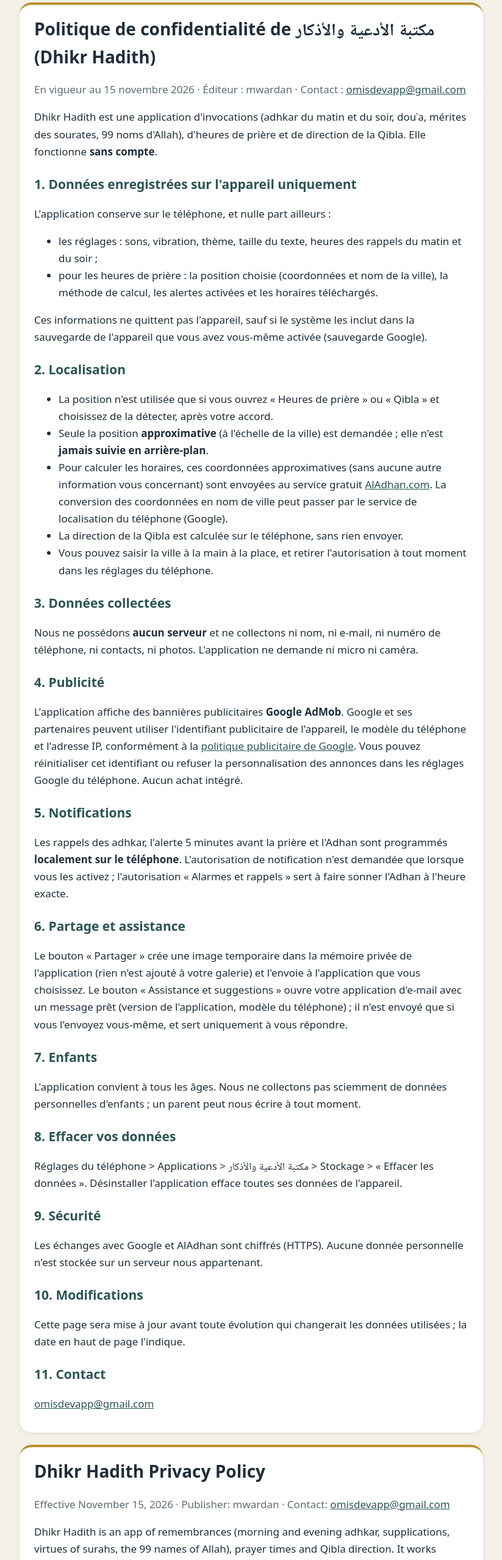
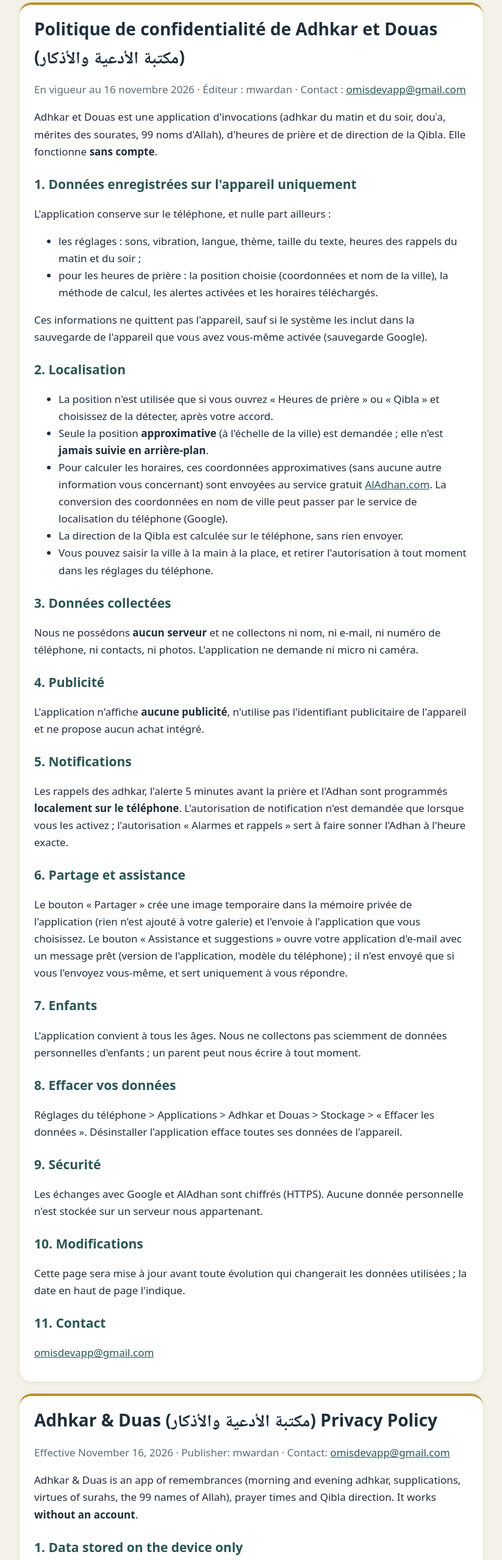
Before and after one commit to MohamedWARDAN/dhikr-hadith-privacy, a plain HTML site: page index.html in a window 1280 px wide. Shown: the part 80-2639 px from the top of the page at 61% size, without its empty margins (228-1051 px from the left). Drawn offline with Linux system fonts and the light colour scheme.

Commit message:
State that the app shows no ads; add French/English app names
Co-Authored-By: Claude Opus 5.5 <noreply@anthropic.com>

```diff
--- a/index.html
+++ b/index.html
@@ -3,7 +3,7 @@
 <head>
 <meta charset="utf-8">
 <meta name="viewport" content="width=device-width, initial-scale=1">
-<title>Dhikr Hadith – Politique de confidentialité</title>
+<title>مكتبة الأدعية والأذكار – Confidentialité · Privacy</title>
 <style>
   :root { --ink: #1F2D3A; --muted: #5E6B75; --accent: #2B5454; --gold: #B8902F; --bg: #F4F1E8; --card: #FFFFFF; }
   body { margin: 0; background: var(--bg); color: var(--ink); font: 17px/1.65 system-ui, -apple-system, "Segoe UI", Roboto, "Noto Naskh Arabic", sans-serif; }
@@ -24,15 +24,15 @@
 
 <!-- ======================= FRANÇAIS ======================= -->
 <section id="fr" lang="fr">
-<h1>Politique de confidentialité de مكتبة الأدعية والأذكار (Dhikr Hadith)</h1>
-<p class="muted">En vigueur au 15 novembre 2026 · Éditeur : mwardan · Contact : <a href="mailto:omisdevapp@gmail.com">omisdevapp@gmail.com</a></p>
+<h1>Politique de confidentialité de Adhkar et Douas (مكتبة الأدعية والأذكار)</h1>
+<p class="muted">En vigueur au 16 novembre 2026 · Éditeur : mwardan · Contact : <a href="mailto:omisdevapp@gmail.com">omisdevapp@gmail.com</a></p>
 
-<p>Dhikr Hadith est une application d'invocations (adhkar du matin et du soir, douʿa, mérites des sourates, 99 noms d'Allah), d'heures de prière et de direction de la Qibla. Elle fonctionne <strong>sans compte</strong>.</p>
+<p>Adhkar et Douas est une application d'invocations (adhkar du matin et du soir, douʿa, mérites des sourates, 99 noms d'Allah), d'heures de prière et de direction de la Qibla. Elle fonctionne <strong>sans compte</strong>.</p>
 
 <h2>1. Données enregistrées sur l'appareil uniquement</h2>
 <p>L'application conserve sur le téléphone, et nulle part ailleurs :</p>
 <ul>
-  <li>les réglages : sons, vibration, thème, taille du texte, heures des rappels du matin et du soir ;</li>
+  <li>les réglages : sons, vibration, langue, thème, taille du texte, heures des rappels du matin et du soir ;</li>
   <li>pour les heures de prière : la position choisie (coordonnées et nom de la ville), la méthode de calcul, les alertes activées et les horaires téléchargés.</li>
 </ul>
 <p>Ces informations ne quittent pas l'appareil, sauf si le système les inclut dans la sauvegarde de l'appareil que vous avez vous-même activée (sauvegarde Google).</p>
@@ -50,7 +50,7 @@
 <p>Nous ne possédons <strong>aucun serveur</strong> et ne collectons ni nom, ni e-mail, ni numéro de téléphone, ni contacts, ni photos. L'application ne demande ni micro ni caméra.</p>
 
 <h2>4. Publicité</h2>
-<p>L'application affiche des bannières publicitaires <strong>Google AdMob</strong>. Google et ses partenaires peuvent utiliser l'identifiant publicitaire de l'appareil, le modèle du téléphone et l'adresse IP, conformément à la <a href="https://policies.google.com/technologies/ads">politique publicitaire de Google</a>. Vous pouvez réinitialiser cet identifiant ou refuser la personnalisation des annonces dans les réglages Google du téléphone. Aucun achat intégré.</p>
+<p>L'application n'affiche <strong>aucune publicité</strong>, n'utilise pas l'identifiant publicitaire de l'appareil et ne propose aucun achat intégré.</p>
 
 <h2>5. Notifications</h2>
 <p>Les rappels des adhkar, l'alerte 5 minutes avant la prière et l'Adhan sont programmés <strong>localement sur le téléphone</strong>. L'autorisation de notification n'est demandée que lorsque vous les activez ; l'autorisation « Alarmes et rappels » sert à faire sonner l'Adhan à l'heure exacte.</p>
@@ -62,7 +62,7 @@
 <p>L'application convient à tous les âges. Nous ne collectons pas sciemment de données personnelles d'enfants ; un parent peut nous écrire à tout moment.</p>
 
 <h2>8. Effacer vos données</h2>
-<p>Réglages du téléphone &gt; Applications &gt; مكتبة الأدعية والأذكار &gt; Stockage &gt; « Effacer les données ». Désinstaller l'application efface toutes ses données de l'appareil.</p>
+<p>Réglages du téléphone &gt; Applications &gt; Adhkar et Douas &gt; Stockage &gt; « Effacer les données ». Désinstaller l'application efface toutes ses données de l'appareil.</p>
 
 <h2>9. Sécurité</h2>
 <p>Les échanges avec Google et AlAdhan sont chiffrés (HTTPS). Aucune donnée personnelle n'est stockée sur un serveur nous appartenant.</p>
@@ -76,14 +76,14 @@
 
 <!-- ======================= ENGLISH ======================= -->
 <section id="en" lang="en">
-<h1>Dhikr Hadith Privacy Policy</h1>
-<p class="muted">Effective November 15, 2026 · Publisher: mwardan · Contact: <a href="mailto:omisdevapp@gmail.com">omisdevapp@gmail.com</a></p>
+<h1>Adhkar &amp; Duas (مكتبة الأدعية والأذكار) Privacy Policy</h1>
+<p class="muted">Effective November 16, 2026 · Publisher: mwardan · Contact: <a href="mailto:omisdevapp@gmail.com">omisdevapp@gmail.com</a></p>
 
-<p>Dhikr Hadith is an app of remembrances (morning and evening adhkar, supplications, virtues of surahs, the 99 names of Allah), prayer times and Qibla direction. It works <strong>without an account</strong>.</p>
+<p>Adhkar &amp; Duas is an app of remembrances (morning and evening adhkar, supplications, virtues of surahs, the 99 names of Allah), prayer times and Qibla direction. It works <strong>without an account</strong>.</p>
 
 <h2>1. Data stored on the device only</h2>
 <ul>
-  <li>Settings: sounds, vibration, theme, text size, morning and evening reminder times.</li>
+  <li>Settings: sounds, vibration, language, theme, text size, morning and evening reminder times.</li>
   <li>For prayer times: the chosen location (coordinates and city name), calculation method, enabled alerts and downloaded timetables.</li>
 </ul>
 <p>This information never leaves the device, except if the system includes it in a device backup you enabled yourself (Google backup).</p>
@@ -101,7 +101,7 @@
 <p>We have <strong>no server</strong> and do not collect your name, e-mail, phone number, contacts or photos. The app asks for neither microphone nor camera.</p>
 
 <h2>4. Advertising</h2>
-<p>The app shows <strong>Google AdMob</strong> banner ads. Google and its partners may use the device advertising ID, phone model and IP address, as described in <a href="https://policies.google.com/technologies/ads">Google's advertising policy</a>. You can reset this ID or opt out of ad personalisation in the phone's Google settings. No in-app purchases.</p>
+<p>The app shows <strong>no ads</strong>, does not use the device advertising ID and has no in-app purchases.</p>
 
 <h2>5. Notifications</h2>
 <p>Adhkar reminders, the 5-minute pre-prayer alert and the adhan are scheduled <strong>locally on the phone</strong>. Notification permission is requested only when you enable them; the “Alarms &amp; reminders” permission lets the adhan sound at the exact time.</p>
@@ -113,7 +113,7 @@
 <p>The app is suitable for all ages. We do not knowingly collect personal data from children; a parent may contact us at any time.</p>
 
 <h2>8. Deleting your data</h2>
-<p>Phone Settings &gt; Apps &gt; مكتبة الأدعية والأذكار &gt; Storage &gt; “Clear data”. Uninstalling the app erases all its data from the device.</p>
+<p>Phone Settings &gt; Apps &gt; Adhkar &amp; Duas &gt; Storage &gt; “Clear data”. Uninstalling the app erases all its data from the device.</p>
 
 <h2>9. Security</h2>
 <p>Connections to Google and AlAdhan are encrypted (HTTPS). No personal data is stored on any server of ours.</p>
@@ -128,7 +128,7 @@
 <!-- ======================= العربية ======================= -->
 <section id="ar" lang="ar" dir="rtl">
 <h1>سياسة الخصوصية لتطبيق مكتبة الأدعية والأذكار</h1>
-<p class="muted">سارية منذ 15 نونبر 2026 · الناشر: mwardan · التواصل: <a href="mailto:omisdevapp@gmail.com">omisdevapp@gmail.com</a></p>
+<p class="muted">سارية منذ 16 نونبر 2026 · الناشر: mwardan · التواصل: <a href="mailto:omisdevapp@gmail.com">omisdevapp@gmail.com</a></p>
 
 <p>تطبيق «مكتبة الأدعية والأذكار» يضم أذكار الصباح والمساء والأدعية وفضل السور وأسماء الله الحسنى، ومواقيت الصلاة واتجاه القبلة. يعمل <strong>دون إنشاء حساب</strong>.</p>
 
@@ -152,7 +152,7 @@
 <p>لا نملك <strong>أي خادم</strong>، ولا نجمع اسمك أو بريدك أو رقم هاتفك أو جهات اتصالك أو صورك. لا يطلب التطبيق الميكروفون ولا الكاميرا.</p>
 
 <h2>٤. الإعلانات</h2>
-<p>يعرض التطبيق إعلانات <strong>Google AdMob</strong>. قد تستخدم Google وشركاؤها معرّف الإعلانات ونوع الهاتف وعنوان IP وفق <a href="https://policies.google.com/technologies/ads">سياسة Google للإعلانات</a>. يمكنك إعادة تعيين المعرّف أو رفض الإعلانات المخصصة من إعدادات Google في هاتفك. لا توجد مشتريات داخل التطبيق.</p>
+<p>لا يعرض التطبيق <strong>أي إعلانات</strong>، ولا يستخدم معرّف الإعلانات، ولا توجد فيه مشتريات.</p>
 
 <h2>٥. الإشعارات</h2>
 <p>تُبرمج تذكيرات الأذكار والتنبيه قبل الصلاة بخمس دقائق والأذان <strong>محليا على الهاتف</strong>. لا يُطلب إذن الإشعارات إلا عند تفعيلها، ويسمح إذن «المنبهات والتذكيرات» بأن يُرفع الأذان في وقته بالضبط.</p>
```
